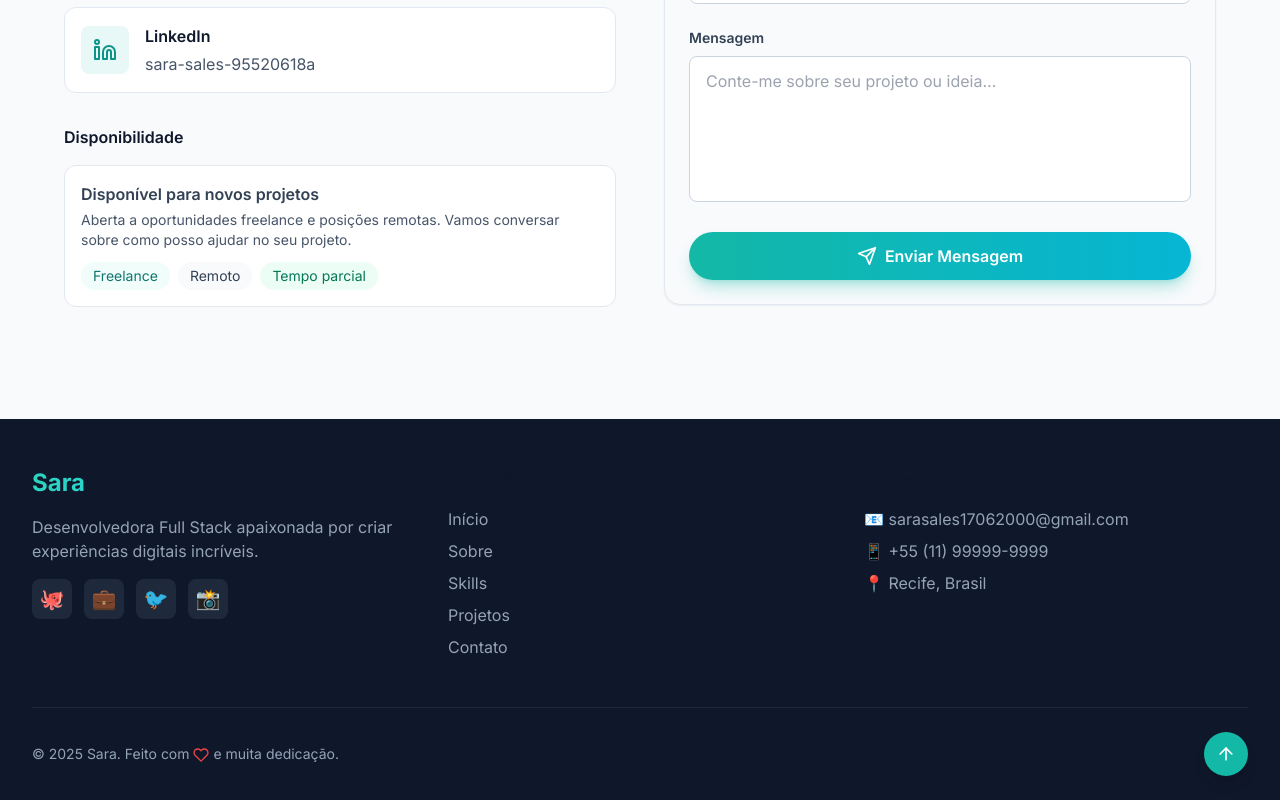
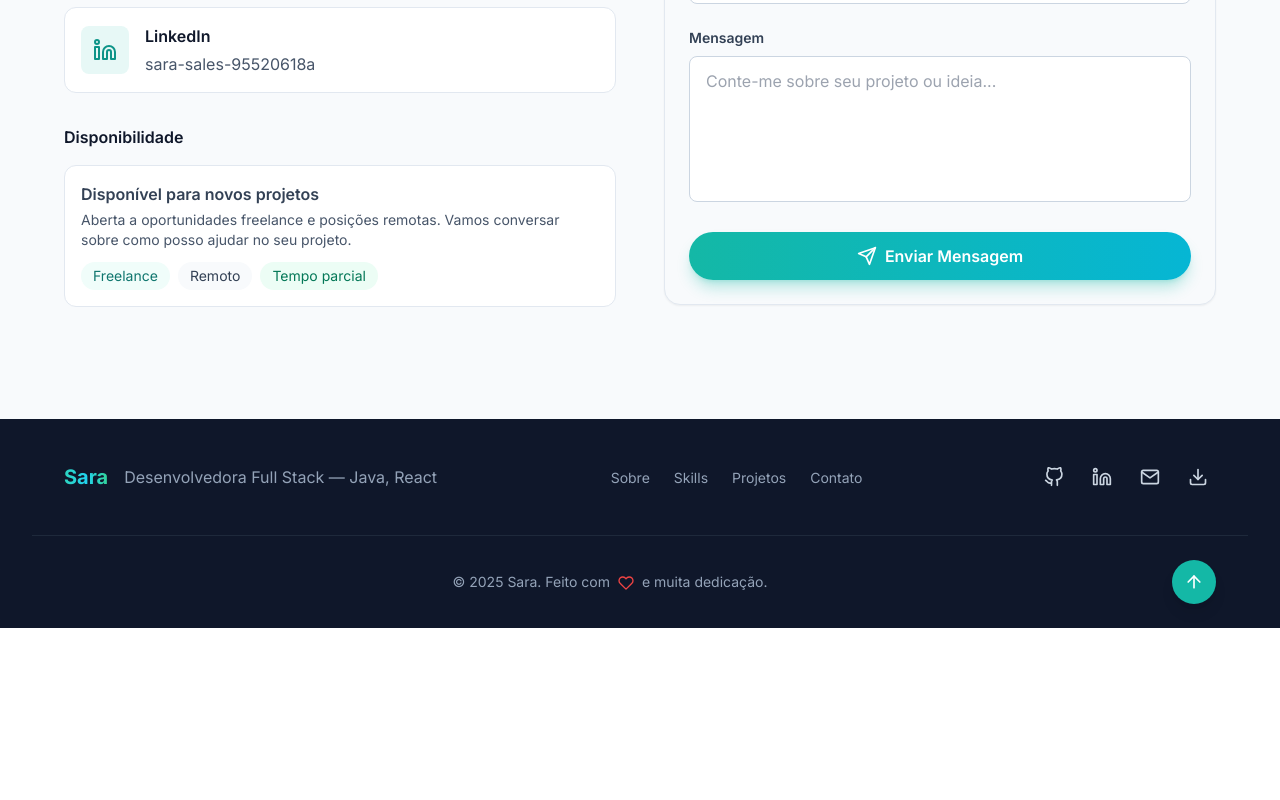
Before and after one commit to saracristinas/Portifolio-, a Next.js app: page / in a window 1280 px wide. Shown: the part 5649-6449 px from the top of the page. After the commit the page ends 6277 px from the top, so only its background shows below. Built offline with nearby package versions, Linux system fonts and the light colour scheme.

Commit message:
feat(contact): enviar mensagens do formulário via Nodemailer (/api/contact), Ajuste do footer para estado minimalista

```diff
--- /dev/null
+++ b/app/api/contact/route.ts
@@ -0,0 +1,57 @@
+import nodemailer from 'nodemailer';
+import { NextResponse } from 'next/server';
+
+export async function POST(request: Request) {
+  try {
+    const body = await request.json();
+    const { name, email, subject, message } = body;
+
+    if (!name || !email || !subject || !message) {
+      return NextResponse.json({ error: 'Missing required fields' }, { status: 400 });
+    }
+
+    const transporter = nodemailer.createTransport({
+      host: process.env.SMTP_HOST,
+      port: process.env.SMTP_PORT ? Number(process.env.SMTP_PORT) : 587,
+      secure: process.env.SMTP_SECURE === 'true',
+      auth: {
+        user: process.env.SMTP_USER,
+        pass: process.env.SMTP_PASS,
+      },
+    });
+
+    const toAddress = process.env.EMAIL_TO || process.env.SMTP_USER;
+
+    const safeMessageHtml = String(message).replace(/\n/g, '<br/>');
+    const mailOptions = {
+      from: `"${name}" <${process.env.SMTP_FROM || process.env.SMTP_USER}>`,
+      replyTo: email,
+      to: toAddress,
+      subject: `[Portfólio] ${subject}`,
+
+      text: `Nome: ${name}\nEmail: ${email}\n\nMensagem:\n${message}`,
+
+      html: `
+        <div style="font-family:Arial, Helvetica, sans-serif; color:#0f172a;">
+          <div style="background:#0ea5a4; color:white; padding:12px 16px; border-radius:6px 6px 0 0; font-weight:600;">Mensagem do formulário de contato — Portfólio</div>
+          <div style="padding:18px; background:#ffffff; border:1px solid #e6eef0; border-top:0;">
+            <p style="margin:0 0 12px;"><strong>Nome:</strong> ${name}</p>
+            <p style="margin:0 0 12px;"><strong>Email:</strong> <a href="mailto:${email}" style="color:#0ea5a4; text-decoration:none;">${email}</a></p>
+            <p style="margin:0 0 12px;"><strong>Assunto:</strong> ${subject}</p>
+            <hr style="border:none; border-top:1px solid #eef2f3; margin:12px 0;"/>
+            <div style="white-space:pre-wrap; color:#0f172a;">${safeMessageHtml}</div>
+            <div style="margin-top:16px; font-size:13px; color:#6b7280;">Enviado via formulário do portfólio</div>
+          </div>
+          <div style="margin-top:10px; font-size:12px; color:#94a3b8; text-align:center;">© ${new Date().getFullYear()} Sara — portfolio</div>
+        </div>
+      `,
+    } as any;
+
+    await transporter.sendMail(mailOptions);
+
+    return NextResponse.json({ ok: true });
+  } catch (error) {
+    console.error('Error sending contact email:', error);
+    return NextResponse.json({ error: 'Unable to send email' }, { status: 500 });
+  }
+}
--- a/components/Contact.tsx
+++ b/components/Contact.tsx
@@ -50,12 +50,31 @@ export default function Contact() {
     e.preventDefault();
     setIsSubmitting(true);
 
-    // Simulate form submission
-    await new Promise((resolve) => setTimeout(resolve, 2000));
+    const form = e.target as HTMLFormElement;
+    const formData = new FormData(form);
+    const payload = Object.fromEntries(formData.entries());
 
-    toast.success('Mensagem enviada com sucesso! Em breve entrarei em contato.');
-    setIsSubmitting(false);
-    (e.target as HTMLFormElement).reset();
+    try {
+      const res = await fetch('/api/contact', {
+        method: 'POST',
+        headers: { 'Content-Type': 'application/json' },
+        body: JSON.stringify(payload),
+      });
+
+      const json = await res.json();
+      if (!res.ok) {
+        console.error('Contact API error', json);
+        throw new Error(json?.error || 'Erro ao enviar mensagem');
+      }
+
+      toast.success('Mensagem enviada com sucesso! Em breve entrarei em contato.');
+      form.reset();
+    } catch (err) {
+      console.error('Failed to send contact form', err);
+      toast.error('Erro ao enviar a mensagem. Tente novamente mais tarde.');
+    } finally {
+      setIsSubmitting(false);
+    }
   };
 
   // Open Gmail compose in new tab with fallback to mailto
--- a/components/Footer.tsx
+++ b/components/Footer.tsx
@@ -1,7 +1,7 @@
 "use client";
 
 import { motion } from "framer-motion";
-import { FiHeart, FiArrowUp } from "react-icons/fi";
+import { FiHeart, FiArrowUp, FiGithub, FiLinkedin, FiDownload, FiMail } from "react-icons/fi";
 
 export default function Footer() {
   const scrollToTop = () => {
@@ -15,72 +15,91 @@ export default function Footer() {
 
       {/* CONTAINER: centralizado e com padding lateral */}
       <div className="relative z-10 mx-auto max-w-7xl px-4 sm:px-6 lg:px-8">
-        <div className="py-12 grid md:grid-cols-3 gap-8 border-b border-slate-800">
-          {/* About */}
-          <div>
-            <h3 className="text-2xl font-bold gradient-text mb-4">Sara</h3>
-            <p className="text-slate-400 mb-4">
-              Desenvolvedora Full Stack apaixonada por criar experiências digitais incríveis.
-            </p>
-            <div className="flex gap-3">
-              {["🐙", "💼", "🐦", "📸"].map((icon, i) => (
-                <motion.a
-                  key={i}
-                  href="#"
-                  whileHover={{ scale: 1.2, rotate: 5 }}
-                  className="w-10 h-10 flex items-center justify-center text-xl rounded-lg bg-slate-800 hover:bg-teal-500 transition-colors"
-                >
-                  {icon}
-                </motion.a>
-              ))}
-            </div>
+        <div className="py-10 border-b border-slate-800">
+          <div className="max-w-7xl mx-auto px-4 sm:px-6 lg:px-8">
+            <div className="flex flex-col sm:flex-row items-center justify-between gap-6">
+              {/* Brand */}
+              <div className="flex items-center gap-4">
+                <a href="#" className="text-xl font-bold gradient-text">Sara</a>
+                <p className="hidden sm:block text-slate-400">Desenvolvedora Full Stack — Java, React</p>
               </div>
 
-          {/* Quick Links */}
-          <div>
-            <h4 className="font-bold mb-4">Links Rápidos</h4>
-            <ul className="space-y-2">
-              {["Início", "Sobre", "Skills", "Projetos", "Contato"].map((link) => (
-                <li key={link}>
-                  <a
-                    href={`#${link.toLowerCase()}`}
-                    className="text-slate-400 hover:text-teal-400 transition-colors"
-                  >
-                    {link}
+              {/* Center links */}
+              <nav aria-label="Links rápidos" className="order-first sm:order-none">
+                <ul className="flex flex-wrap gap-6 items-center justify-center">
+                  {[
+                    { label: 'Sobre', href: '#sobre' },
+                    { label: 'Skills', href: '#skills' },
+                    { label: 'Projetos', href: '#projetos' },
+                    { label: 'Contato', href: '#contato' },
+                  ].map((link) => (
+                    <li key={link.label}>
+                      <a href={link.href} className="text-slate-400 hover:text-teal-400 transition-colors text-sm">
+                        {link.label}
                       </a>
                     </li>
                   ))}
                 </ul>
+              </nav>
+
+              {/* Socials */}
+              <div className="flex items-center gap-3">
+                <a
+                  href="https://github.com/saracristinas"
+                  target="_blank"
+                  rel="noopener noreferrer"
+                  aria-label="GitHub"
+                  className="p-2 rounded-md text-slate-300 hover:text-white hover:bg-slate-800 transition-colors"
+                >
+                  <FiGithub className="w-5 h-5" />
+                </a>
+                <a
+                  href="https://www.linkedin.com/in/sara-sales-95520618a/"
+                  target="_blank"
+                  rel="noopener noreferrer"
+                  aria-label="LinkedIn"
+                  className="p-2 rounded-md text-slate-300 hover:text-white hover:bg-slate-800 transition-colors"
+                >
+                  <FiLinkedin className="w-5 h-5" />
+                </a>
+                <a
+                  href="mailto:sarasales17062000@gmail.com"
+                  aria-label="Enviar email"
+                  className="p-2 rounded-md text-slate-300 hover:text-white hover:bg-slate-800 transition-colors"
+                >
+                  <FiMail className="w-5 h-5" />
+                </a>
+                <a
+                  href="/Curriculo_Sara_FullStack.pdf"
+                  download
+                  aria-label="Baixar CV"
+                  className="p-2 rounded-md text-slate-300 hover:text-white hover:bg-slate-800 transition-colors"
+                >
+                  <FiDownload className="w-5 h-5" />
+                </a>
               </div>
-
-          {/* Contact */}
-          <div>
-            <h4 className="font-bold mb-4">Contato</h4>
-            <ul className="space-y-2 text-slate-400">
-              <li>📧 sarasales17062000@gmail.com</li>
-              <li>📱 +55 (11) 99999-9999</li>
-              <li>📍 Recife, Brasil</li>
-            </ul>
+            </div>
           </div>
         </div>
 
         {/* Bottom */}
-        <div className="py-6 flex flex-col sm:flex-row items-center justify-between gap-4">
-          <p className="text-slate-400 text-sm text-center sm:text-left">
-            © {new Date().getFullYear()} Sara. Feito com{" "}
-            <FiHeart className="inline w-4 h-4 text-red-500" /> e muita dedicação.
+        <div className="py-6">
+          <div className="max-w-7xl mx-auto px-4 sm:px-6 lg:px-8 flex items-center justify-between">
+            <p className="text-slate-400 text-sm text-center w-full">
+              © {new Date().getFullYear()} Sara. Feito com <FiHeart className="inline w-4 h-4 text-red-500 mx-1" /> e muita dedicação.
             </p>
             <motion.button
               onClick={scrollToTop}
               whileHover={{ scale: 1.1 }}
               whileTap={{ scale: 0.9 }}
-            className="p-3 rounded-full bg-teal-500 hover:bg-teal-600 transition-colors shadow-lg"
+              className="ml-4 p-3 rounded-full bg-teal-500 hover:bg-teal-600 transition-colors shadow-lg"
               aria-label="Scroll to top"
             >
               <FiArrowUp className="w-5 h-5" />
             </motion.button>
           </div>
         </div>
+      </div>
     </footer>
   );
 }
--- a/package.json
+++ b/package.json
@@ -13,6 +13,7 @@
     "country-flag-icons": "^1.0.0",
     "framer-motion": "^10.0.0",
     "next": "^15.0.0",
+    "nodemailer": "^6.9.4",
     "react": "^18.2.0",
     "react-dom": "^18.2.0",
     "react-icons": "^4.10.0",
@@ -22,6 +23,7 @@
   },
   "devDependencies": {
     "@types/node": "^20.0.0",
+    "@types/nodemailer": "^7.0.3",
     "@types/react": "^18.2.0",
     "autoprefixer": "^10.4.21",
     "eslint": "^8.0.0",
```
Also changed, not shown: 1 other file (tests, documents, lock files or other folders). Lines whose indentation alone changed are shown as unchanged.
